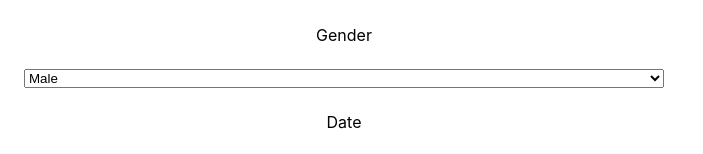
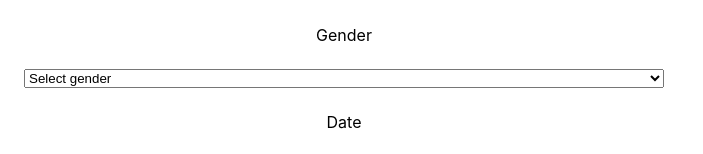
Before and after one commit to TanvirHasanAnik/react-form, a React (Create React App) app: page / in a window 1280 px wide. Shown: the part 442-596 px from the top of the page, without its empty margins (0-703 px from the left). Built offline with nearby package versions, Linux system fonts and the light colour scheme.

Commit message:
fixing age Nan issue

```diff
--- a/src/App.tsx
+++ b/src/App.tsx
@@ -10,7 +10,12 @@ import {zodResolver} from '@hookform/resolvers/zod';
 const formSchema = z.object({
   username: z.string().nonempty("Username is required").min(3,"Username must be atleast 3 characters long").max(15, "username can't be more than 15 characters"),
   password: z.string().nonempty("Password is required").min(6,"password must contain atleast 6 characters").max(25,"password must not exceed 25 characters"),
-  age: z.number().gt(18,"Must be an adult").lt(150,"Give a valid age").refine((value) => !isNaN(value), "Age is required"),
+  age: z.string()
+  .nonempty({ message: "Age is required" })
+  .transform((val) => Number(val))
+  .pipe(
+    z.number().gt(18, { message: "Age must be greater than 18" }).lt(150, { message: "Age must be less than 150" })
+  ),
   email: z.string().nonempty("Email is required").email("invalid email"),
   isStudent: z.boolean(),
   gender: z.enum(["male","female","others"],{required_error: "Please select gender"}),
@@ -59,7 +64,7 @@ function App() {
           {errors.password && <p style={{ color: 'red' }}>{errors.password.message}</p>}
 
           <label htmlFor="age">Age</label>
-          <input type="number" id="age" {...register("age",{ valueAsNumber: true })}/>
+          <input type="number" id="age" {...register("age")}/>
           {errors.age && <p style={{ color: 'red' }}>{errors.age.message}</p>}
 
           <label htmlFor="email">Email</label>
@@ -72,6 +77,7 @@ function App() {
 
           <label htmlFor="gender">Gender</label>
           <select id="gender" {...register("gender")}>
+            <option value="" disabled selected hidden>Select gender</option>
             <option value = "male">Male</option>
             <option value = "female">Female</option>
             <option value = "others">Others</option>
```
